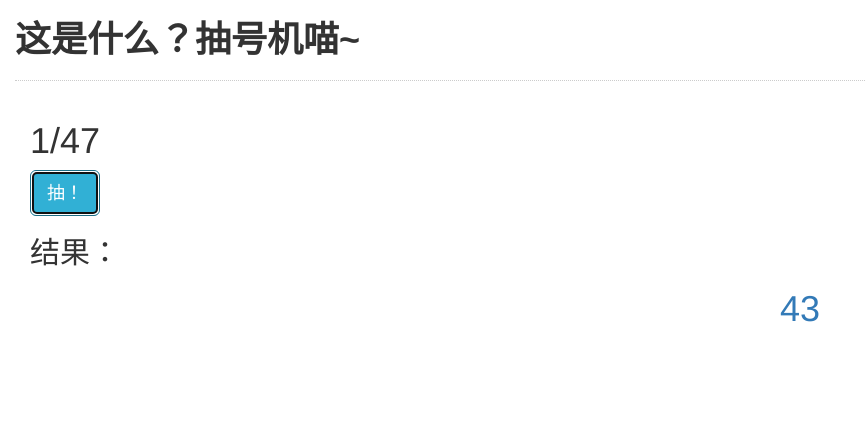
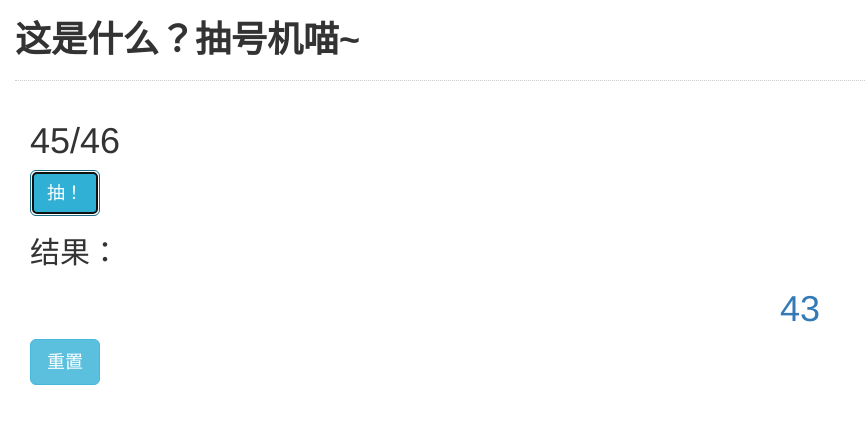
Before and after one commit to acidec/random, an Electron app: page index.html in a window 1600 px wide. Both pictures are taken after a click on the button "抽！". Shown: the whole page, without its empty margins (0-866 px from the left). Drawn offline with Linux system fonts and the light colour scheme.

Commit message:
v3.1.2 2117 Edition Commit

```diff
--- a/index.html
+++ b/index.html
@@ -4,6 +4,14 @@
 <head>
 	<meta name="viewport" content="width=device-width, initial-scale=1, maximum-scale=1, user-scalable=no">
 	<link rel="stylesheet" type="text/css" href="css/bootstrap.css" />
+	<script>
+		let r = 0;
+		const num = [];
+		num[0] = 0;
+		for (let i = 1; i <= 47; i++) num[i] = 1;
+		let e1 = 46;
+		let e2 = 46;
+	</script>
 </head>
 
 <body>
@@ -13,13 +21,15 @@
 		<h1><strong>这是什么？抽号机喵~</strong></h1>
 		<hr style="border-top:1px dotted #ccc;" />
 		<div class="container-fluid">
-			<h1>1/47</h1>
+			<h1 id="e1/e2"></h1>
+			<script>document.getElementById("e1/e2").innerHTML = e1 + "/" + e2;</script>
 			<button type="button" class="btn btn-info btn-lg" onclick="rollNumber();">抽！</button>
 			<br>
 		</div>
 		<div class="container-fluid">
 			<h2>结果：</h2>
 			<div id="result"></div>
+			<button type="button" class="btn btn-info btn-lg" onclick="reset();">重置</button>
 		</div>
 	</div>
 	<script src="script.js"></script>
--- a/script.js
+++ b/script.js
@@ -1,25 +1,41 @@
 function rollNumber() {
 	var set = [];
 	while (set.length < 1) {
-		var r = Math.floor(Math.random() * 46) + 1;
-		if (set.indexOf(r) === -1) {
-			if (r == 23) {
-				set.push(10);
+		if (e1 == 0) set.push("所有人都被点过了，您需要重置");
+		if (e1 != 0) {
+			while (num[r] == 0) {
+				r = Math.floor(Math.random() * 46) + 1;
 			}
-			else {
-				set.push(r);
+			num[r] = num[r] - 1;
+			//num数组用来判断Math.random()生成的数是否被点过了
+			//一开始，所有值都是1，被点过了就把这个标记改为0
+			//如果抽到了值为0的项，就重新生成一次
+			//如果值为1，进入输出
+			e1 = e1 - 1;
+			//每次抽的时候，e1都会减1
+			//到0时，停止响应并输出重置要求
+
+			document.getElementById("e1/e2").innerHTML = e1 + "/" + e2;
+
+			if (set.indexOf(r) === -1) {
+				if (r == 23) set.push(47);
+
+				else set.push(r);
 			}
+			//人数是100个，生成的随机数存在r里
+			//0-99范围generate再+1
 		}
-		//23寄了，传至10号
-		//人数是47个，生成的随机数存在r里
-		//0-46范围generate再+1
+
+		displayResult(set);
 	}
-
-	displayResult(set);
 }
-
 function displayResult(set) {
 	set.join(", ");
 
 	document.getElementById('result').innerHTML = "<center><h1 class='text-primary'>" + set + "</h1></center>";
 }
+function reset() {
+	e1 = 46;
+	for (let i = 1; i <= 47; i++) num[i] = 1;
+	document.getElementById("e1/e2").innerHTML = e1 + "/" + e2;
+}
```
Also changed, not shown: package.json (+6 -11 lines), README.md, 1 other file.
